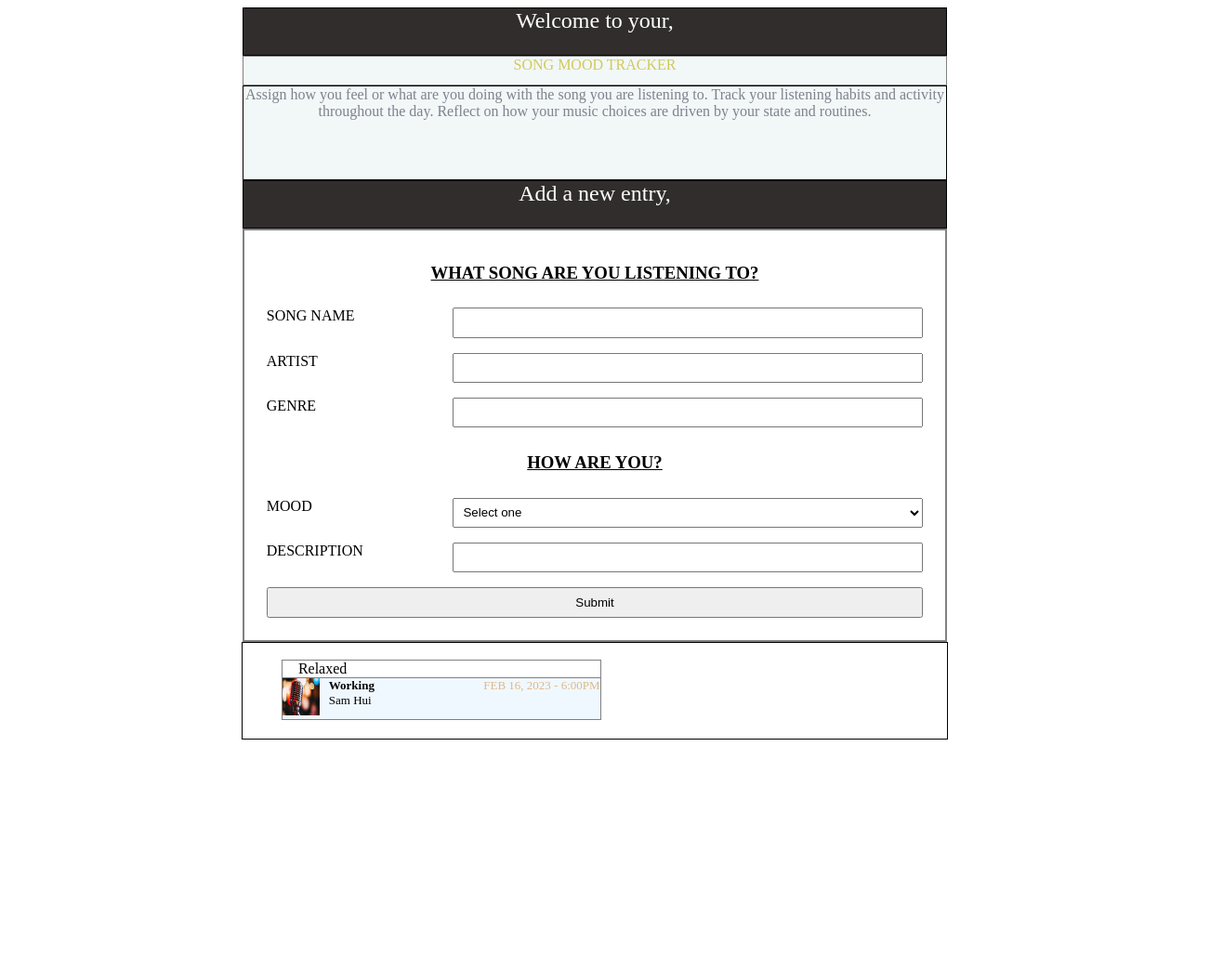
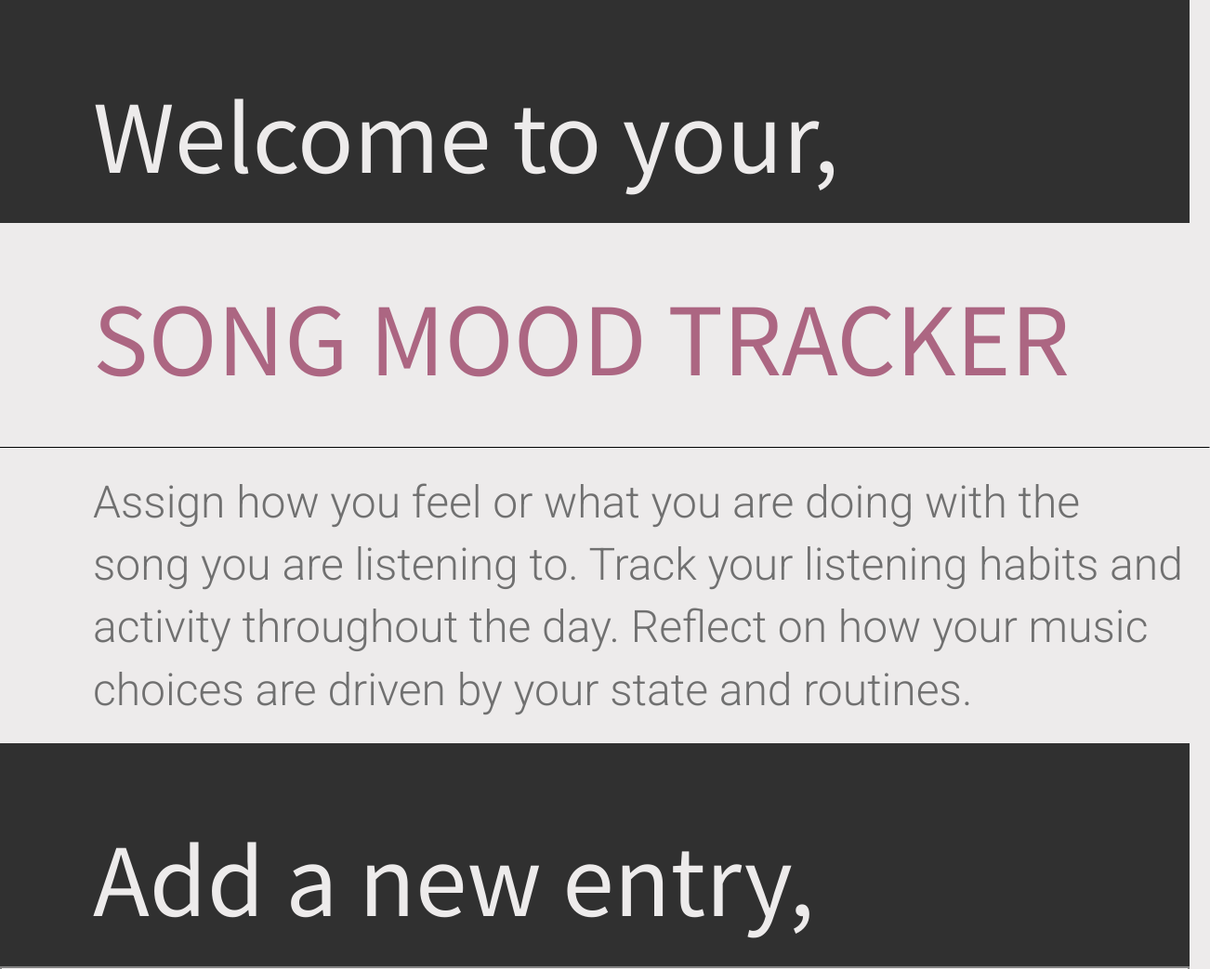
Before and after one commit to elleise/deco2017-A3, a website: page public/index.html in a window 1280 px wide. Shown: the top 1043 px of the page at 93% size, 1302 px wide, since content can reach past the window. Before the commit the page ends 804 px from the top, so only its background shows below. Drawn offline with Linux system fonts and the light colour scheme.

Commit message:
css for first section of tracker is modified to suit proposed web app design, where I had to import google fonts through installing the extension to use

```diff
--- a/public/index.html
+++ b/public/index.html
@@ -5,21 +5,33 @@
   <meta charset="utf-8">
   <meta name="viewport" content="width=device-width">
   <title>Song Tracker</title>
+  <link href="https://fonts.googleapis.com/css?family=Roboto:100,100italic,300,300italic,regular,italic,500,500italic,700,700italic,900,900italic" rel="stylesheet" />
+  <link href="https://fonts.googleapis.com/css?family=Noto+Sans+TC:100,300,regular,500,700,900" rel="stylesheet" />
   <link href="songs.css" rel="stylesheet" type="text/css" />
 </head>
 
+  <style>
+    body {
+      background: #EDEBEB;
+    }
+  </style>
+
 <body>
-  <header></header>
-
-  <div class="text-div">
-    <p class="p1">Welcome to your,</p>
-    <p class="p2">SONG MOOD TRACKER</p>
-    <p class="p3">
-      Assign how you feel or what are you doing with the song you are listening to.
-      Track your listening habits and activity throughout the day. Reflect on how your
-      music choices are driven by your state and routines.
-    </p>
-    <p class="p1">Add a new entry,</p>
+  <div class="container">
+    <div class="first-rectangle">
+      <span>Welcome to your,</span>
+     </div>
+    <div class="content">
+      <p class="pink-text">SONG MOOD TRACKER</p>
+      <hr class="line">
+      <p>Assign how you feel or what you are doing with the</p>
+      <p>song you are listening to. Track your listening habits and</p>
+      <p>activity throughout the day. Reflect on how your music</p>
+      <p>choices are driven by your state and routines.</p>
+    </div>
+    <div class="second-rectangle">
+      <span>Add a new entry,</span>
+     </div>
   </div>
 
   <div class="input-form-div">
--- a/public/songs.css
+++ b/public/songs.css
@@ -1,53 +1,82 @@
+@import url(https://fonts.googleapis.com/css?family=Roboto:100,100italic,300,300italic,regular,italic,500,500italic,700,700italic,900,900italic);
+@import url(https://fonts.googleapis.com/css?family=Noto+Sans+TC:100,300,regular,500,700,900);
+
+body {
+  margin: 0;
+  padding: 0;
+  font-family: 'Roboto', sans-serif;
+}
+
+.container {
+  text-align: left;
+}
+
+.first-rectangle span {
+  font-family: 'Noto Sans TC', sans-serif;
+  font-weight: normal;
+  margin-left: 100px;
+  text-align: left;
+  padding-top: 70px;
+}
+
+.first-rectangle {
+  background-color: #303030;
+  height: 30vh;
+  display: flex;
+  color: #EDEBEB;
+  font-size: 100px;
+}
+
+.line {
+  width: calc(100% + 40px);
+  margin: 0 -20px;
+  border-top: 0.5px solid black;
+}
+
+.content .pink-text {
+  color: #AC6682;
+  font-size: 100px;
+  font-family: 'Noto Sans TC', sans-serif;
+  font-weight: normal;
+  margin-left: 100px;
+  padding-top: 1px;
+}
+
+.content p {
+  font-family: 'Roboto', sans-serif;
+  font-weight: 300;
+  color: #707070;
+  font-size: 48px;
+  margin-left: 100px;
+  line-height: 0.4;
+}
+
+.second-rectangle span {
+  font-family: 'Noto Sans TC', sans-serif;
+  font-weight: normal;
+  margin-left: 100px;
+  text-align: left;
+  padding-top: 70px;
+}
+
+.second-rectangle {
+  background-color: #303030;
+  height: 30vh;
+  display: flex;
+  color: #EDEBEB;
+  font-size: 100px;
+}
+
+
 .input-form-div {
-    width: 60%;
+  width: 100%;
   margin: auto;
 }
 
-  .text-div {
-    width: 60%;
-    margin: auto;
-    /*
-    border: 3px solid green;
-    padding: 10px;
-    display: inline-block;
-    */
-  }
-
 .song-list-div {
-    width: 60%;
+  width: 100%;
   margin: auto;
   border: 1px solid black;
-  }
-
-  .p1 {
-    font-size:x-large;
-    color: white;
-    background-color: rgb(49, 45, 45);
-    text-align: center;
-    height: 50px;
-    margin-top: 0%;
-    margin-bottom: 0%;
-    border: 0.5px solid black;
-  }
-
-  .p2 {
-    color: rgb(209, 201, 91);
-    background-color: rgb(242, 247, 248);
-    text-align: center;
-    height: 30px;
-    margin-top: 0%;
-    margin-bottom: 0%;
-    border: 0.5px solid grey;
-  }
-
-  .p3 {
-    color: rgb(126, 130, 141);
-    background-color: rgb(242, 247, 248);
-    margin-top: 0%;
-    margin-bottom: 0%;
-    height: 100px;
-    text-align: center;
-    border: 0.5px solid black;
 }
 
 h3 {
```
Also changed, not shown: public/item.html (+1 -1 lines). Lines whose indentation alone changed are shown as unchanged.
